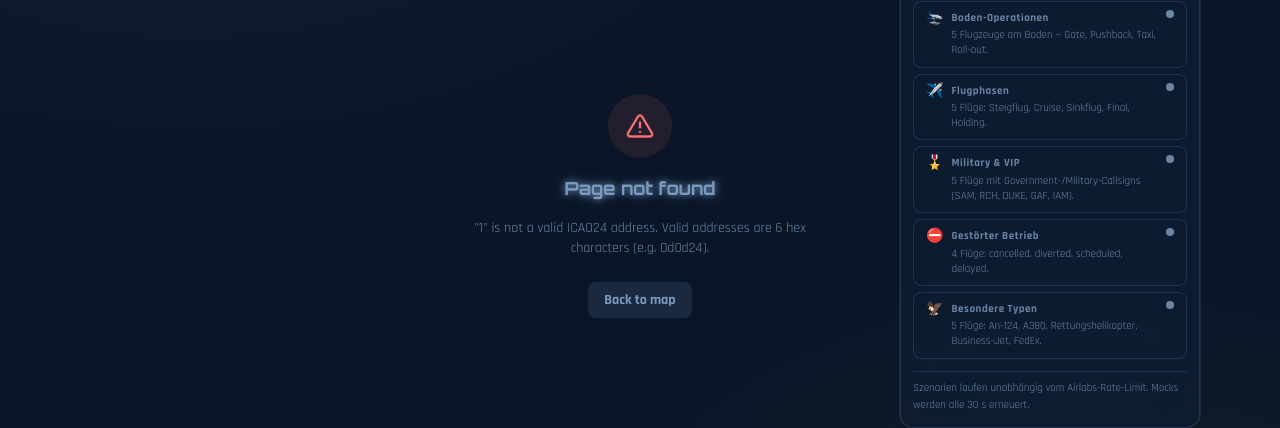
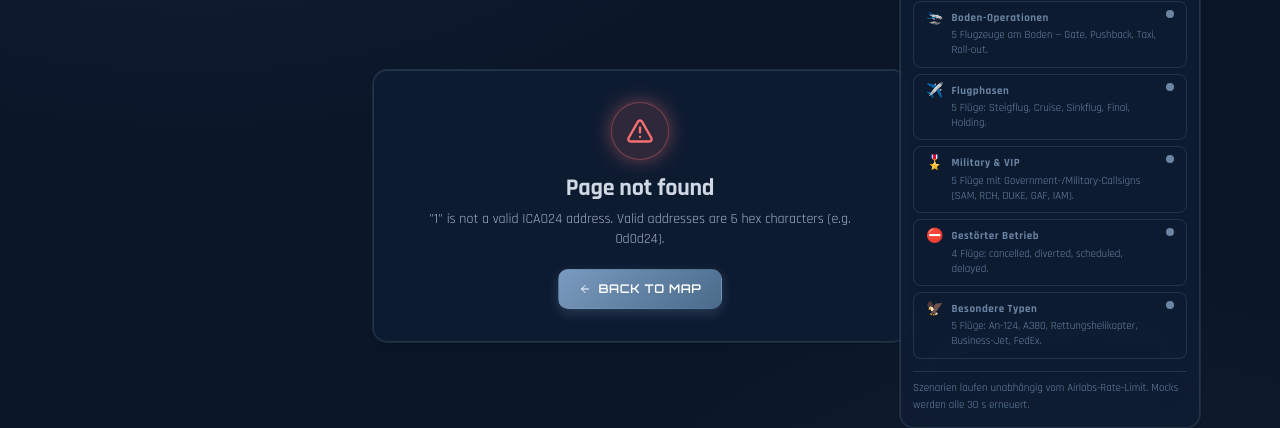
Before and after one commit to tounsii007/airwatch-web, a Next.js app: page /flight/1 in a window 1280 px wide. Shown: the part 218-646 px from the top of the page. Built offline with nearby package versions, Linux system fonts and the light colour scheme; no server answers.

Commit message:
feat(routing): Button/EmptyState/LoadingRadar in flight deep-link, 404, error pages (iteration 33)

```diff
--- a/src/app/(public)/error.tsx
+++ b/src/app/(public)/error.tsx
@@ -12,6 +12,8 @@
  * the layout failed to render).
  */
 import { useEffect } from 'react';
+import { RotateCw } from 'lucide-react';
+import { Button } from '@/components/ui/Button';
 
 export default function Error({
   error,
@@ -56,13 +58,15 @@ export default function Error({
           ref: {error.digest}
         </code>
       )}
-      <button
-        type="button"
+      <Button
+        variant="primary"
+        size="md"
+        leadingIcon={<RotateCw size={14} />}
         onClick={reset}
-        className="glass-panel px-6 py-2 mt-4 hover:bg-white/10 transition-colors text-sm font-[var(--font-heading)] tracking-wider text-[var(--primary)]"
+        className="mt-4"
       >
         TRY AGAIN
-      </button>
+      </Button>
     </div>
   );
 }
--- a/src/app/(public)/flight/[icao24]/client.tsx
+++ b/src/app/(public)/flight/[icao24]/client.tsx
@@ -4,18 +4,24 @@ import Link from 'next/link';
 import { useEffect } from 'react';
 import { useParams } from 'next/navigation';
 import dynamic from 'next/dynamic';
+import { AlertTriangle, ArrowLeft } from 'lucide-react';
 import { useFlightStore } from '@/lib/stores/flightStore';
 import { useStatsStore } from '@/lib/stores/statsStore';
 import { useSettingsStore } from '@/lib/stores/settingsStore';
+import { LoadingRadar } from '@/components/ui/LoadingRadar';
+import { EmptyState } from '@/components/ui/EmptyState';
+import { Button } from '@/components/ui/Button';
 import { t } from '@/lib/i18n/translations';
 
 const MapView = dynamic(() => import('@/components/map/MapView').then((m) => m.MapView), {
   ssr: false,
   loading: () => (
-    <div className="h-full flex flex-col items-center justify-center gap-4 bg-[var(--bg)]">
-      <span className="neon-text font-[var(--font-heading)] font-bold tracking-wider text-2xl text-[var(--primary)]">AIRWATCH</span>
-      <p className="text-[var(--text-muted)] text-sm animate-pulse">Loading flight...</p>
-    </div>
+    <LoadingRadar
+      size={96}
+      label="AIRWATCH"
+      hint="LOADING FLIGHT"
+      className="h-full bg-[var(--bg)]"
+    />
   ),
 });
 const FlightDetailsPanel = dynamic(() => import('@/components/flight/FlightDetailsPanel').then((m) => m.FlightDetailsPanel), { ssr: false });
@@ -53,20 +59,20 @@ export default function FlightDeepLinkPage() {
 
   if (!isValid) {
     return (
-      <div className="h-full flex flex-col items-center justify-center gap-4 p-8 text-center">
-        <div className="w-16 h-16 rounded-full bg-[var(--error)]/10 flex items-center justify-center">
-          <svg xmlns="http://www.w3.org/2000/svg" width="28" height="28" viewBox="0 0 24 24" fill="none" stroke="currentColor" strokeWidth="2" strokeLinecap="round" strokeLinejoin="round" className="text-[var(--error)]"><path d="M10.29 3.86 1.82 18a2 2 0 0 0 1.71 3h16.94a2 2 0 0 0 1.71-3L13.71 3.86a2 2 0 0 0-3.42 0z"/><line x1="12" y1="9" x2="12" y2="13"/><line x1="12" y1="17" x2="12.01" y2="17"/></svg>
-        </div>
-        <h1 className="neon-text font-[var(--font-heading)] text-lg font-bold text-[var(--primary)]">{t('page_not_found', language)}</h1>
-        <p className="text-[var(--text-muted)] text-sm font-[var(--font-body)] max-w-sm">
-          {t('invalid_icao24_address', language).replace('{0}', rawIcao24)}
-        </p>
-        <Link
-          href="/"
-          className="mt-2 px-4 py-2 rounded-lg bg-[var(--primary)]/15 text-[var(--primary)] text-sm font-[var(--font-heading)] font-bold hover:bg-[var(--primary)]/25 transition-colors"
-        >
-          {t('back_to_map', language)}
-        </Link>
+      <div className="h-full flex items-center justify-center p-8">
+        <EmptyState
+          icon={<AlertTriangle size={28} />}
+          title={t('page_not_found', language)}
+          body={t('invalid_icao24_address', language).replace('{0}', rawIcao24)}
+          variant="error"
+          action={
+            <Link href="/">
+              <Button variant="primary" size="sm" leadingIcon={<ArrowLeft size={12} />}>
+                {t('back_to_map', language)}
+              </Button>
+            </Link>
+          }
+        />
       </div>
     );
   }
--- a/src/app/(public)/not-found.tsx
+++ b/src/app/(public)/not-found.tsx
@@ -1,5 +1,7 @@
 import Link from 'next/link';
+import { ArrowLeft } from 'lucide-react';
 import type { Metadata } from 'next';
+import { Button } from '@/components/ui/Button';
 
 /**
  * Custom 404 — branded version of Next.js's default white page.
@@ -15,21 +17,20 @@ export default function NotFound() {
   return (
     <div className="flex flex-col items-center justify-center h-full gap-6 p-8 text-center">
       <div className="relative">
-        <span className="neon-text font-[var(--font-heading)] font-bold tracking-wider text-7xl text-[var(--primary)] block">
+        <span className="neon-text font-[var(--font-heading)] font-bold tracking-wider text-7xl text-[var(--primary)] block animate-brand-pulse">
           404
         </span>
-        <span className="absolute inset-0 flex items-center justify-center text-[10px] font-[var(--font-heading)] tracking-[0.4em] text-[var(--text-muted)] -bottom-6">
+        <span className="absolute left-0 right-0 -bottom-2 text-[10px] font-[var(--font-heading)] tracking-[0.4em] text-[var(--text-muted)] text-center">
           OFF RADAR
         </span>
       </div>
       <p className="text-[var(--text-secondary)] text-sm max-w-md font-[var(--font-body)] mt-8">
         This route is not on any flight plan we know.
       </p>
-      <Link
-        href="/"
-        className="glass-panel px-6 py-2 mt-2 hover:bg-white/10 transition-colors text-sm font-[var(--font-heading)] tracking-wider text-[var(--primary)]"
-      >
-        BACK TO MAP
+      <Link href="/">
+        <Button variant="primary" size="md" leadingIcon={<ArrowLeft size={14} />}>
+          BACK TO MAP
+        </Button>
       </Link>
     </div>
   );
```
